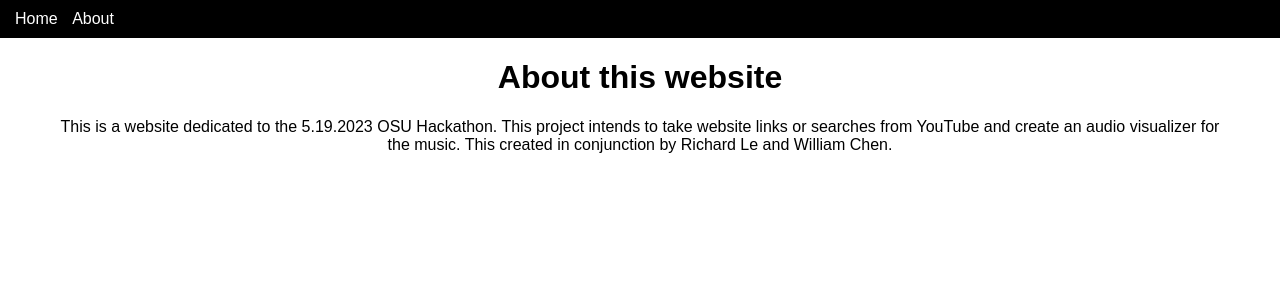
After one commit to opkoala/Youtube-Audio-Visualizer, a Flask app: template Templates/about.html in a window 1280 px wide. The commit adds this page. Shown: the top 300 px of the page. Run offline with Flask 3, Linux system fonts and the light colour scheme; the template is opened without the code that fills it, so the values that code supplies are empty.

Commit message:
Added more CSS and HTML thingys

```diff
--- /dev/null
+++ b/Templates/about.html
@@ -0,0 +1,16 @@
+<!DOCTYPE html>
+<html>
+    <link rel = "stylesheet" href = "stylesheet.css">
+    <div class = "topnav">
+        <a href = index.html class = 'navigation'>Home</a>
+        <a href = about.html class = 'navigation'>About</a>
+    </div>
+    <title>About Us</title>
+    <h1>About this website</h1>
+    <body>
+        <div class = 'text'>
+            <p>This is a website dedicated to the 5.19.2023 OSU Hackathon. This project intends to take website links or searches from YouTube and create an audio visualizer for the music. This created in conjunction by Richard Le and William Chen.
+            </p>
+        </div>
+    </body>
+</html>
--- a/Templates/index.html
+++ b/Templates/index.html
@@ -3,13 +3,13 @@
 <link rel = "stylesheet" href = "stylesheet.css">
 <title>YouTube Music Audio Visualizer</title>
 <div class = "topnav">
-    <a href = home.html class = 'navigation'>Home</a>
+    <a href = index.html class = 'navigation'>Home</a>
     <a href = about.html class = 'navigation'>About</a>
 </div>
 <h1>YouTube Music Audio Visualizer</h1>
 <body>
-    <div>
-        <p>Select Search Type:</p>
+    <div class = 'Selection'>
+        <p class = 'Selection'>Select Search Type:</p>
         <label><input type = 'radio' name = 'Entry' value = 'YT_Link'/> YouTube Link</label>
         <label><input type = 'radio' name = 'Entry' value = 'Search'/> Search Query</label>
         <br>
--- a/Templates/stylesheet.css
+++ b/Templates/stylesheet.css
@@ -21,20 +21,27 @@ input[type=radio] {
 label {
     display: inline-block;
     margin: 20px;
+    margin-top: 15px;
 }
 
 .topnav {
     text-align: left;
     width: 100%;
-    padding: 5px;
+    padding: 10px;
     background-color: black;
 }
 
 .navigation{
     padding: 5px;
     color: white;
+    text-decoration: none;
 }
 
-p{
+.Selection{
     margin-bottom: 5px;
 }
+
+.text{
+    padding-left: 50px;
+    padding-right: 50px;
+}
```
